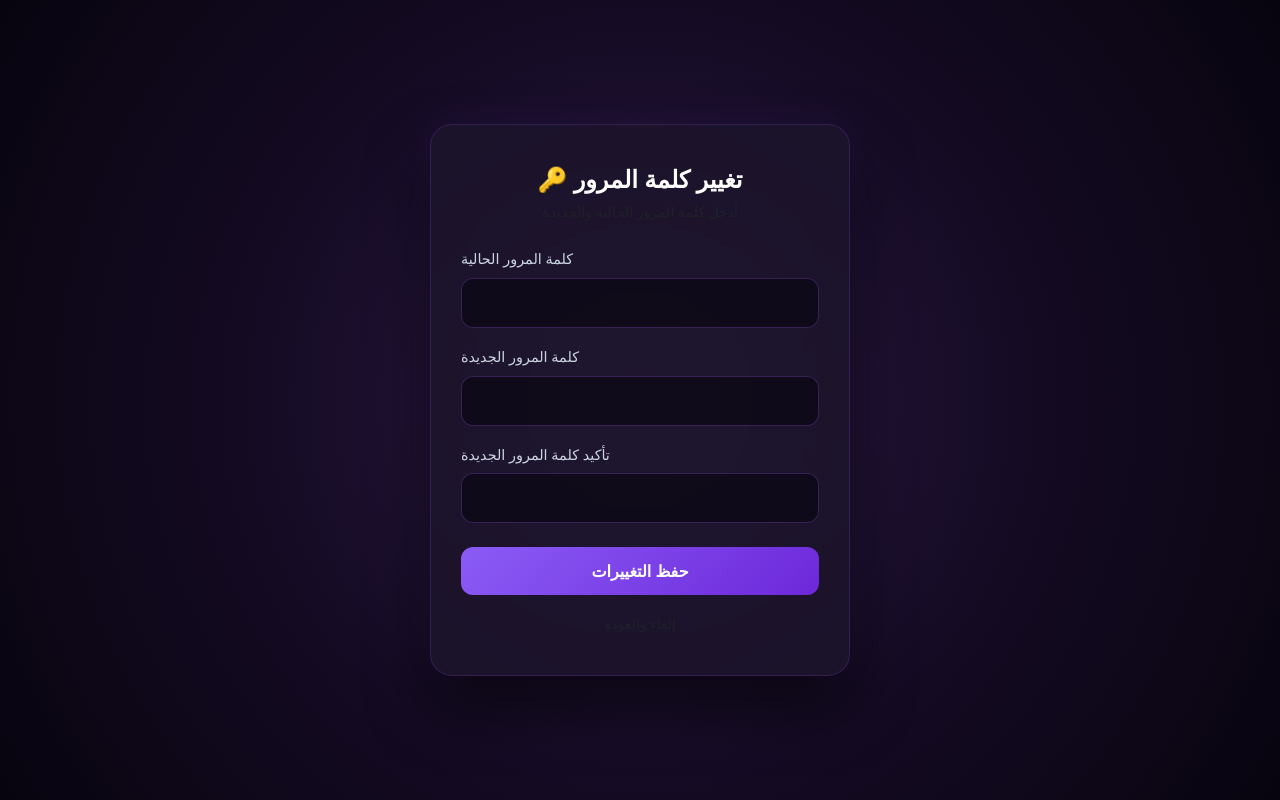
After one commit to qazwsxedcmmm420-alt/fast-project, a Flask app: page /change_password in a window 1280 px wide. The commit adds this page. Run offline with Flask 3, Linux system fonts and the light colour scheme; the visitor is signed in with stand-in values (Sample User, id 1).

Commit message:
Add secure admin password change and update dashboard UI

```diff
--- a/app.py
+++ b/app.py
@@ -474,7 +474,6 @@ def my_account():
         else:
             total_balance += t.amount
 
-        # تمرير المبلغ كرقم حقيقي (Float) لكي يتم تنسيقه وعرضه بشكل صحيح في القالب
         user_transactions.append({
             "Agent": t.agent_name,
             "Type": t.trans_type,
@@ -519,5 +518,34 @@ def manifest():
 def service_worker():
     return send_from_directory("static", "sw.js")
 
+# --- تغيير كلمة المرور (خاص بالمدير فقط) ---
+@app.route("/change_password", methods=["GET", "POST"])
+def change_password():
+    # حماية صارمة: التأكد من أن المستخدم الحالي هو المدير (admin) فقط
+    if session.get("role") != "admin":
+        flash("غير مصرح لك بالوصول إلى هذه الصفحة", "danger")
+        return redirect(url_for("admin_login"))
+
+    if request.method == "POST":
+        old_password = request.form.get("old_password", "").strip()
+        new_password = request.form.get("new_password", "").strip()
+        confirm_password = request.form.get("confirm_password", "").strip()
+
+        u = User.query.get(session.get("user_db_id"))
+
+        if not u or not check_password_hash(u.password, old_password):
+            return render_template("change_password.html", error="كلمة المرور الحالية غير صحيحة")
+
+        if new_password != confirm_password:
+            return render_template("change_password.html", error="كلمات المرور الجديدة غير متطابقة")
+
+        u.password = generate_password_hash(new_password)
+        db.session.commit()
+
+        flash("تم تغيير كلمة المرور بنجاح", "success")
+        return redirect(url_for("admin"))
+
+    return render_template("change_password.html")
+
 if __name__ == "__main__":
     app.run(debug=True)
--- /dev/null
+++ b/templates/change_password.html
@@ -0,0 +1,123 @@
+<!DOCTYPE html>
+<html lang="ar" dir="rtl">
+<head>
+    <meta charset="UTF-8">
+    <meta name="viewport" content="width=device-width, initial-scale=1.0">
+    <title>تغيير كلمة المرور - محفظتي</title>
+    <link href="https://cdn.jsdelivr.net/npm/bootstrap@5.3.0/dist/css/bootstrap.min.css" rel="stylesheet">
+    <style>
+        :root {
+            --bg-gradient: radial-gradient(circle at 50% 50%, #2e1a47 0%, #150b24 50%, #08040f 100%);
+            --card-bg: rgba(29, 21, 43, 0.82);
+            --border-color: rgba(168, 85, 247, 0.18);
+            --accent-purple: #8b5cf6;
+            --accent-purple-hover: #7c3aed;
+            --text-main: #ffffff;
+            --text-muted: #cbd5e1;
+        }
+
+        body {
+            background: var(--bg-gradient);
+            color: var(--text-main);
+            display: flex;
+            align-items: center;
+            justify-content: center;
+            min-height: 100vh;
+            margin: 0;
+            font-family: system-ui, -apple-system, "Segoe UI", Roboto, sans-serif;
+        }
+
+        .card-custom {
+            background-color: var(--card-bg);
+            backdrop-filter: blur(20px);
+            -webkit-backdrop-filter: blur(20px);
+            border: 1px solid var(--border-color);
+            border-radius: 22px;
+            padding: 40px 30px;
+            width: 100%;
+            max-width: 420px;
+            box-shadow: 0 30px 60px rgba(0, 0, 0, 0.65), 0 0 40px rgba(139, 92, 246, 0.1);
+        }
+
+        .form-label {
+            color: var(--text-muted);
+            font-size: 0.9rem;
+            font-weight: 500;
+            margin-bottom: 8px;
+        }
+
+        .form-control {
+            background-color: rgba(13, 9, 20, 0.75);
+            border: 1px solid rgba(168, 85, 247, 0.2);
+            color: var(--text-main);
+            border-radius: 12px;
+            padding: 12px 16px;
+            font-size: 1rem;
+        }
+
+        .form-control:focus {
+            background-color: rgba(13, 9, 20, 0.95);
+            border-color: var(--accent-purple);
+            color: var(--text-main);
+            box-shadow: 0 0 0 4px rgba(139, 92, 246, 0.25);
+        }
+
+        .btn-custom {
+            background: linear-gradient(135deg, var(--accent-purple) 0%, #6d28d9 100%);
+            color: #ffffff;
+            border: none;
+            border-radius: 12px;
+            padding: 12px;
+            font-weight: 600;
+            width: 100%;
+            transition: all 0.3s ease;
+        }
+
+        .btn-custom:hover {
+            background: linear-gradient(135deg, var(--accent-purple-hover) 0%, #5b21b6 100%);
+            color: #ffffff;
+        }
+
+        .alert-danger {
+            background-color: rgba(220, 53, 69, 0.15);
+            border: 1px solid rgba(220, 53, 69, 0.3);
+            color: #ff8b94;
+            border-radius: 10px;
+        }
+    </style>
+</head>
+<body>
+
+    <div class="card-custom text-center">
+        <h4 class="mb-2 fw-bold text-white">تغيير كلمة المرور 🔑</h4>
+        <p class="text-muted small mb-4">أدخل كلمة المرور الحالية والجديدة</p>
+
+        {% if error %}
+            <div class="alert alert-danger py-2 mb-4">{{ error }}</div>
+        {% endif %}
+
+        <form action="{{ url_for('change_password') }}" method="POST">
+            {% if session.get('role') in ['admin', 'staff'] %}
+            <div class="mb-3 text-start">
+                <label class="form-label">كلمة المرور الحالية</label>
+                <input type="password" name="old_password" class="form-control text-center" required>
+            </div>
+            {% endif %}
+
+            <div class="mb-3 text-start">
+                <label class="form-label">كلمة المرور الجديدة</label>
+                <input type="password" name="new_password" class="form-control text-center" required>
+            </div>
+
+            <div class="mb-4 text-start">
+                <label class="form-label">تأكيد كلمة المرور الجديدة</label>
+                <input type="password" name="confirm_password" class="form-control text-center" required>
+            </div>
+
+            <button type="submit" class="btn btn-custom mb-3">حفظ التغييرات</button>
+            <a href="javascript:history.back()" class="text-muted text-decoration-none small">إلغاء والعودة</a>
+        </form>
+    </div>
+
+</body>
+</html>
```
Also changed, not shown: templates/admin_dashboard.html (+9 -2 lines).
